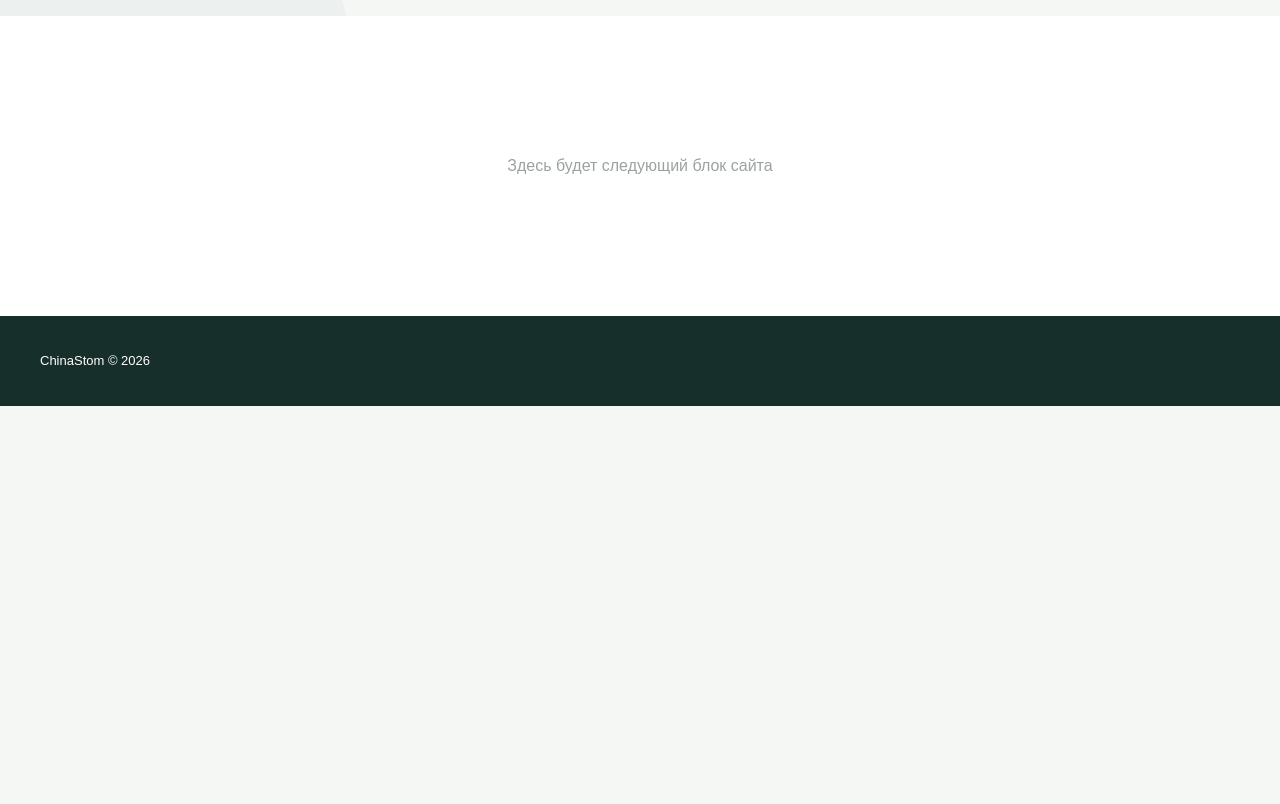
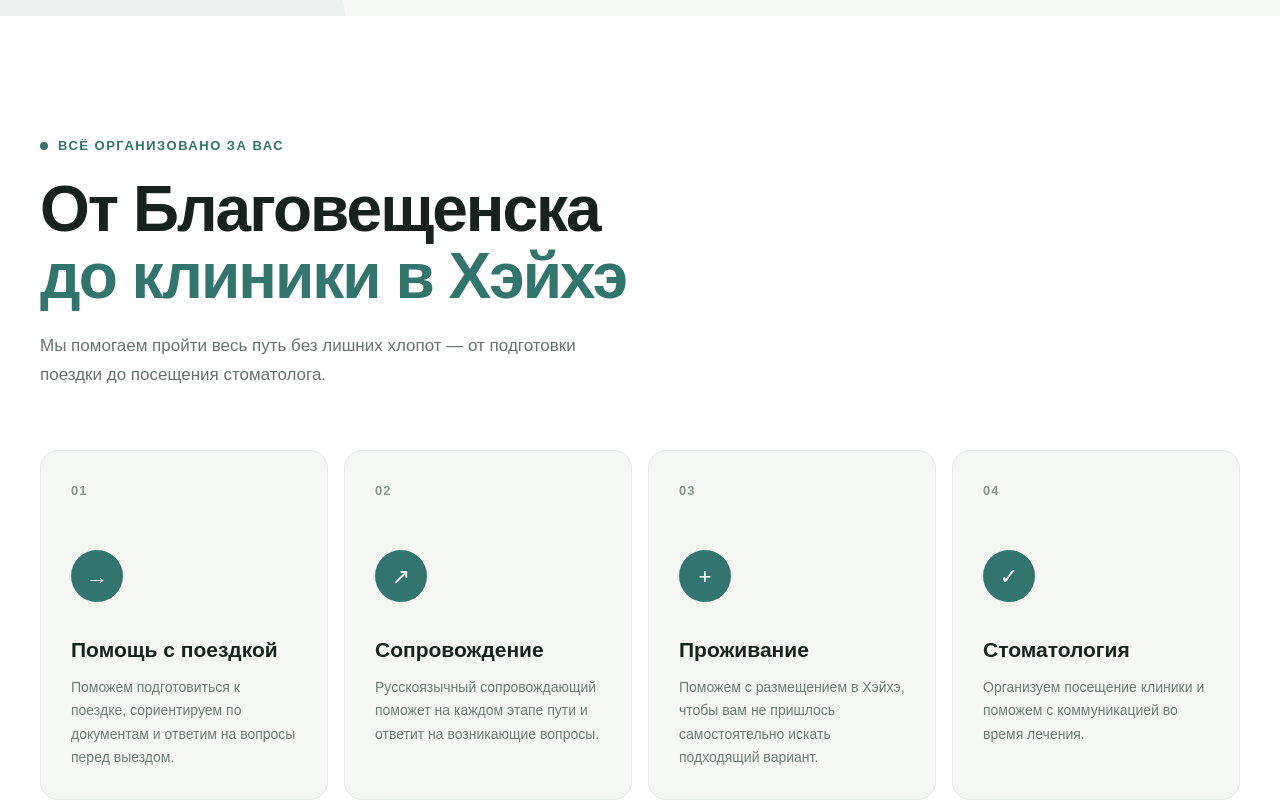
Before and after one commit to Aartemw/china-dental, a plain HTML site: page index.html in a window 1280 px wide. Shown: the part 880-1684 px from the top of the page. Before the commit the page ends 1286 px from the top, so only its background shows below. Drawn offline with Linux system fonts and the light colour scheme.

Commit message:
Add files via upload

```diff
--- a/css/style.css
+++ b/css/style.css
@@ -1068,3 +1068,196 @@ textarea {
     }
 
 }
+
+/* =========================
+   ABOUT
+========================= */
+
+.about {
+    padding: 120px 0;
+    background: #ffffff;
+}
+
+.section-heading {
+    max-width: 720px;
+    margin-bottom: 60px;
+}
+
+.section-label {
+    display: flex;
+    align-items: center;
+    gap: 10px;
+    margin-bottom: 20px;
+
+    font-size: 13px;
+    font-weight: 600;
+    letter-spacing: 1.5px;
+    text-transform: uppercase;
+
+    color: #31756c;
+}
+
+.section-label span {
+    width: 8px;
+    height: 8px;
+    border-radius: 50%;
+    background: #31756c;
+}
+
+.section-heading h2 {
+    margin: 0 0 22px;
+
+    font-size: clamp(38px, 5vw, 64px);
+    line-height: 1.05;
+    letter-spacing: -2px;
+    font-weight: 600;
+
+    color: #17221f;
+}
+
+.section-heading h2 span {
+    color: #31756c;
+}
+
+.section-heading p {
+    max-width: 570px;
+    margin: 0;
+
+    font-size: 17px;
+    line-height: 1.7;
+
+    color: #68736f;
+}
+
+
+/* Карточки */
+
+.about__grid {
+    display: grid;
+    grid-template-columns: repeat(4, 1fr);
+    gap: 16px;
+}
+
+.about-card {
+    position: relative;
+
+    min-height: 330px;
+    padding: 30px;
+
+    border: 1px solid #e5ebe8;
+    border-radius: 18px;
+
+    background: #f5f7f5;
+
+    transition:
+        transform 0.3s ease,
+        box-shadow 0.3s ease,
+        background 0.3s ease;
+}
+
+.about-card:hover {
+    transform: translateY(-6px);
+
+    background: #ffffff;
+
+    box-shadow: 0 20px 50px rgba(30, 60, 55, 0.08);
+}
+
+.about-card__number {
+    font-size: 13px;
+    font-weight: 600;
+    letter-spacing: 1px;
+
+    color: #8a9691;
+}
+
+.about-card__icon {
+    display: flex;
+    align-items: center;
+    justify-content: center;
+
+    width: 52px;
+    height: 52px;
+
+    margin-top: 50px;
+    margin-bottom: 35px;
+
+    border-radius: 50%;
+
+    background: #31756c;
+    color: #ffffff;
+
+    font-size: 22px;
+}
+
+.about-card h3 {
+    margin: 0 0 14px;
+
+    font-size: 21px;
+    line-height: 1.2;
+
+    color: #17221f;
+}
+
+.about-card p {
+    margin: 0;
+
+    font-size: 14px;
+    line-height: 1.65;
+
+    color: #707b77;
+}
+
+
+/* Планшет */
+
+@media (max-width: 1000px) {
+
+    .about {
+        padding: 90px 0;
+    }
+
+    .about__grid {
+        grid-template-columns: repeat(2, 1fr);
+    }
+
+}
+
+
+/* Телефон */
+
+@media (max-width: 600px) {
+
+    .about {
+        padding: 75px 0;
+    }
+
+    .section-heading {
+        margin-bottom: 40px;
+    }
+
+    .section-heading h2 {
+        font-size: 40px;
+        letter-spacing: -1.5px;
+    }
+
+    .section-heading p {
+        font-size: 15px;
+    }
+
+    .about__grid {
+        grid-template-columns: 1fr;
+        gap: 12px;
+    }
+
+    .about-card {
+        min-height: auto;
+        padding: 25px;
+    }
+
+    .about-card__icon {
+        margin-top: 35px;
+        margin-bottom: 25px;
+    }
+
+}
--- a/index.html
+++ b/index.html
@@ -231,19 +231,90 @@
 
         <!-- Следующие блоки пока просто обозначены -->
 
-        <section class="demo-section">
+        <section class="about">
+    <div class="container">
 
-            <div class="container">
+        <div class="section-heading">
+            <div class="section-label">
+                <span></span>
+                Всё организовано за вас
+            </div>
+
+            <h2>
+                От Благовещенска<br>
+                <span>до клиники в Хэйхэ</span>
+            </h2>
+
+            <p>
+                Мы помогаем пройти весь путь без лишних хлопот —
+                от подготовки поездки до посещения стоматолога.
+            </p>
+        </div>
+
+        <div class="about__grid">
+
+            <div class="about-card">
+                <div class="about-card__number">01</div>
+
+                <div class="about-card__icon">→</div>
+
+                <h3>Помощь с поездкой</h3>
 
                 <p>
-                    Здесь будет следующий блок сайта
+                    Поможем подготовиться к поездке,
+                    сориентируем по документам и ответим
+                    на вопросы перед выездом.
                 </p>
-
             </div>
 
-        </section>
 
-    </main>
+            <div class="about-card">
+                <div class="about-card__number">02</div>
+
+                <div class="about-card__icon">↗</div>
+
+                <h3>Сопровождение</h3>
+
+                <p>
+                    Русскоязычный сопровождающий поможет
+                    на каждом этапе пути и ответит
+                    на возникающие вопросы.
+                </p>
+            </div>
+
+
+            <div class="about-card">
+                <div class="about-card__number">03</div>
+
+                <div class="about-card__icon">+</div>
+
+                <h3>Проживание</h3>
+
+                <p>
+                    Поможем с размещением в Хэйхэ,
+                    чтобы вам не пришлось самостоятельно
+                    искать подходящий вариант.
+                </p>
+            </div>
+
+
+            <div class="about-card">
+                <div class="about-card__number">04</div>
+
+                <div class="about-card__icon">✓</div>
+
+                <h3>Стоматология</h3>
+
+                <p>
+                    Организуем посещение клиники и поможем
+                    с коммуникацией во время лечения.
+                </p>
+            </div>
+
+        </div>
+
+    </div>
+</section>
 
 
     <!-- FOOTER -->
```
